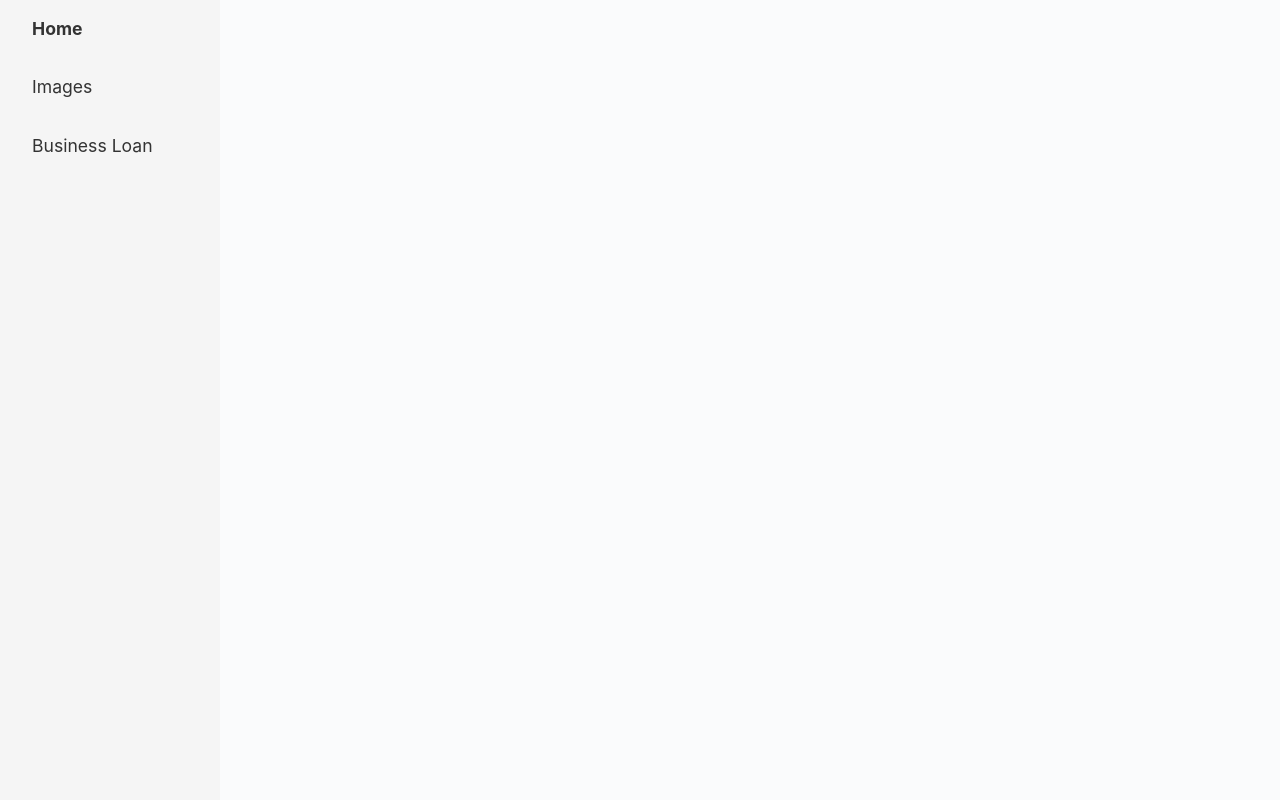
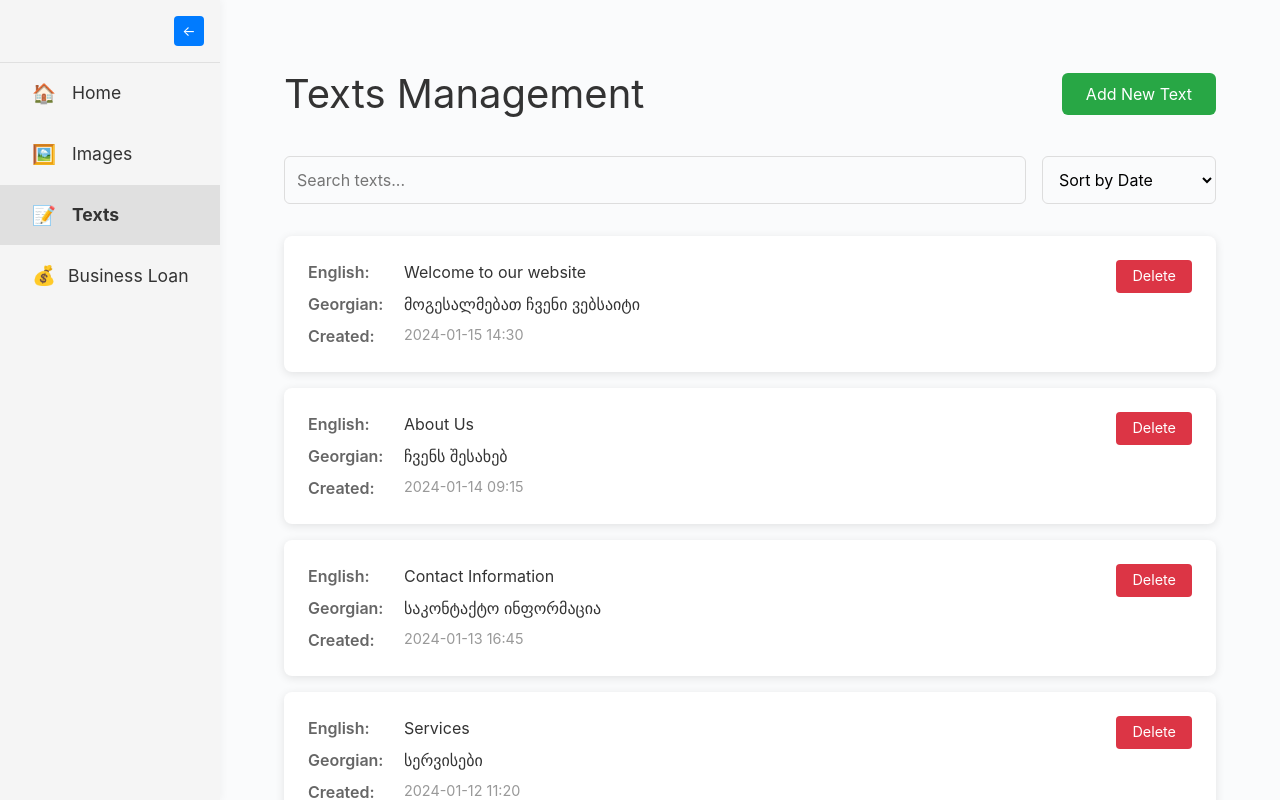
Before and after one commit to dajavakhishvili-tbc/bwb-admin, an Angular app: page /texts in a window 1280 px wide. Before the commit this address led to /. Shown: the top 800 px of the page. Built offline with nearby package versions, Linux system fonts and the light colour scheme.

Commit message:
add navigation shrinking functionality

```diff
--- a/src/app/app.routes.ts
+++ b/src/app/app.routes.ts
@@ -2,10 +2,12 @@ import { Routes } from '@angular/router';
 import { HomeComponent } from './home/home.component';
 import { ImagesComponent } from './images/images.component';
 import { BusinessLoanComponent } from './business-loan/business-loan.component';
+import { TextsComponent } from './texts/texts.component';
 
 export const routes: Routes = [
   { path: '', redirectTo: '/home', pathMatch: 'full' },
   { path: 'home', component: HomeComponent },
   { path: 'images', component: ImagesComponent },
+  { path: 'texts', component: TextsComponent },
   { path: 'business-loan', component: BusinessLoanComponent },
 ];
--- a/src/app/app.scss
+++ b/src/app/app.scss
@@ -1,3 +1,7 @@
+:root {
+  --nav-width: 220px;
+}
+
 .ib-app-layout {
   display: flex;
   min-height: 100vh;
@@ -13,4 +17,11 @@
   background: #fafbfc;
   min-height: 100vh;
   overflow-x: auto;
+  margin-left: var(--nav-width);
+  transition: margin-left 0.3s ease;
 }
+
+/* When navigation is collapsed, adjust content margin */
+.ib-app-content.nav-collapsed {
+  margin-left: 60px;
+}
--- a/src/app/navigation/navigation.component.html
+++ b/src/app/navigation/navigation.component.html
@@ -1,8 +1,17 @@
-<nav class="side-nav">
+<nav class="side-nav" [class.collapsed]="isCollapsed()">
+  <div class="nav-header">
+    <button class="toggle-btn" (click)="toggleNavigation()">
+      {{ isCollapsed() ? '→' : '←' }}
+    </button>
+  </div>
+
   <ul>
     @for (item of navItems; track item.route) {
       <li routerLinkActive="active" [routerLinkActiveOptions]="{ exact: true }">
-        <a [routerLink]="item.route">{{ item.label }}</a>
+        <a [routerLink]="item.route">
+          <span class="nav-icon">{{ item.icon }}</span>
+          <span class="nav-label" [class.hidden]="isCollapsed()">{{ item.label }}</span>
+        </a>
       </li>
     }
   </ul>
--- a/src/app/navigation/navigation.component.scss
+++ b/src/app/navigation/navigation.component.scss
@@ -1,12 +1,61 @@
 .side-nav {
   width: 220px;
   background: #f5f5f5;
-  height: 100vh;
+  min-height: 100vh;
+  height: 100%;
   box-shadow: 2px 0 8px rgba(0,0,0,0.04);
+  position: fixed;
+  top: 0;
+  left: 0;
+  bottom: 0;
+  transition: width 0.3s ease;
+  overflow: hidden;
+}
+
+.side-nav.collapsed {
+  width: 60px;
+}
+
+.side-nav.collapsed a {
+  padding: 1rem 0;
+  justify-content: center;
+}
+
+.nav-header {
+  padding: 1rem;
+  border-bottom: 1px solid #e0e0e0;
+  display: flex;
+  justify-content: flex-end;
+}
+
+.side-nav.collapsed .nav-header {
+  padding: 1rem 0;
+  justify-content: center;
+}
+
+.toggle-btn {
+  background: #007bff;
+  color: white;
+  border: none;
+  width: 30px;
+  height: 30px;
+  border-radius: 4px;
+  cursor: pointer;
+  display: flex;
+  align-items: center;
+  justify-content: center;
+  font-size: 14px;
+  transition: background 0.2s;
+}
+
+.toggle-btn:hover {
+  background: #0056b3;
 }
 
 .side-nav ul {
   list-style: none;
+  margin: 0;
+  padding: 0;
 }
 
 .side-nav li {
@@ -23,7 +72,24 @@
 .side-nav a {
   padding: 1rem 2rem;
   text-decoration: none;
-  display: block;
+  display: flex;
+  align-items: center;
+  gap: 1rem;
   width: 100%;
   height: 100%;
+  white-space: nowrap;
 }
+
+.nav-icon {
+  font-size: 1.2rem;
+  min-width: 20px;
+  text-align: center;
+}
+
+.nav-label {
+  transition: opacity 0.2s ease;
+}
+
+.nav-label.hidden {
+  display: none;
+}
--- a/src/app/navigation/navigation.component.ts
+++ b/src/app/navigation/navigation.component.ts
@@ -1,9 +1,10 @@
-import { Component, ChangeDetectionStrategy } from '@angular/core';
+import { Component, ChangeDetectionStrategy, signal, effect } from '@angular/core';
 import { RouterModule } from '@angular/router';
 
 interface NavItem {
   label: string;
   route: string;
+  icon: string;
 }
 
 @Component({
@@ -14,9 +15,24 @@ interface NavItem {
   changeDetection: ChangeDetectionStrategy.OnPush,
 })
 export class NavigationComponent {
+  readonly isCollapsed = signal(false);
+
   readonly navItems: NavItem[] = [
-    { label: 'Home', route: '/home' },
-    { label: 'Images', route: '/images' },
-    { label: 'Business Loan', route: '/business-loan' },
+    { label: 'Home', route: '/home', icon: '🏠' },
+    { label: 'Images', route: '/images', icon: '🖼️' },
+    { label: 'Texts', route: '/texts', icon: '📝' },
+    { label: 'Business Loan', route: '/business-loan', icon: '💰' },
   ];
+
+  constructor() {
+    // Update CSS custom property when navigation state changes
+    effect(() => {
+      const navWidth = this.isCollapsed() ? '60px' : '220px';
+      document.documentElement.style.setProperty('--nav-width', navWidth);
+    });
+  }
+
+  toggleNavigation() {
+    this.isCollapsed.set(!this.isCollapsed());
+  }
 }
--- /dev/null
+++ b/src/app/texts/texts.component.html
@@ -0,0 +1,104 @@
+<div class="texts-container">
+  <div class="header">
+    <h1>Texts Management</h1>
+    <button class="add-btn" (click)="openAddDialog()">Add New Text</button>
+  </div>
+
+  <div class="filters">
+    <input
+      type="text"
+      placeholder="Search texts..."
+      [value]="searchTerm()"
+      (input)="updateSearch($event)"
+      class="search-input"
+    >
+    <select [value]="sortBy()" (change)="updateSort($event)" class="sort-select">
+      <option value="createdAt">Sort by Date</option>
+      <option value="english">Sort by English</option>
+      <option value="georgian">Sort by Georgian</option>
+    </select>
+  </div>
+
+  <div class="texts-list">
+    @for (text of filteredTexts(); track text.id) {
+      <div class="text-card">
+        <div class="text-content">
+          <div class="text-row">
+            <span class="label">English:</span>
+            <span class="text">{{ text.english }}</span>
+          </div>
+          <div class="text-row">
+            <span class="label">Georgian:</span>
+            <span class="text">{{ text.georgian }}</span>
+          </div>
+          <div class="text-row">
+            <span class="label">Created:</span>
+            <span class="date">{{ text.createdAt }}</span>
+          </div>
+        </div>
+        <div class="text-actions">
+          <button class="delete-btn" (click)="deleteText(text)">Delete</button>
+        </div>
+      </div>
+    }
+  </div>
+
+  <div class="pagination">
+    <button
+      [disabled]="currentPage() === 1"
+      (click)="previousPage()"
+      class="page-btn"
+    >
+      Previous
+    </button>
+    <span class="page-info">Page {{ currentPage() }} of {{ totalPages() }}</span>
+    <button
+      [disabled]="currentPage() === totalPages()"
+      (click)="nextPage()"
+      class="page-btn"
+    >
+      Next
+    </button>
+  </div>
+</div>
+
+<!-- Add Text Dialog -->
+@if (showDialog()) {
+  <div class="dialog-overlay" (click)="closeDialog()">
+    <div class="dialog-content" (click)="$event.stopPropagation()">
+      <div class="dialog-header">
+        <h2>Add New Text</h2>
+        <button class="close-btn" (click)="closeDialog()">&times;</button>
+      </div>
+
+      <div class="dialog-body">
+        <div class="form-group">
+          <label for="english-text">English Text:</label>
+          <textarea
+            id="english-text"
+            [value]="newEnglishText()"
+            (input)="newEnglishText.set($any($event.target).value)"
+            placeholder="Enter English text..."
+            rows="3"
+          ></textarea>
+        </div>
+
+        <div class="form-group">
+          <label for="georgian-text">Georgian Text:</label>
+          <textarea
+            id="georgian-text"
+            [value]="newGeorgianText()"
+            (input)="newGeorgianText.set($any($event.target).value)"
+            placeholder="შეიყვანეთ ქართული ტექსტი..."
+            rows="3"
+          ></textarea>
+        </div>
+      </div>
+
+      <div class="dialog-footer">
+        <button class="cancel-btn" (click)="closeDialog()">Cancel</button>
+        <button class="submit-btn" (click)="submitNewText()">Add Text</button>
+      </div>
+    </div>
+  </div>
+}
--- /dev/null
+++ b/src/app/texts/texts.component.scss
@@ -0,0 +1,274 @@
+.texts-container {
+  padding: 2rem;
+  max-width: 1200px;
+}
+
+.header {
+  display: flex;
+  justify-content: space-between;
+  align-items: center;
+  margin-bottom: 2rem;
+}
+
+h1 {
+  font-size: 2.5rem;
+  color: #333;
+}
+
+.add-btn {
+  background: #28a745;
+  color: white;
+  border: none;
+  padding: 0.75rem 1.5rem;
+  border-radius: 6px;
+  font-size: 1rem;
+  cursor: pointer;
+  transition: background 0.2s;
+}
+
+.add-btn:hover {
+  background: #218838;
+}
+
+.filters {
+  display: flex;
+  gap: 1rem;
+  margin-bottom: 2rem;
+}
+
+.search-input, .sort-select {
+  padding: 0.75rem;
+  border: 1px solid #ddd;
+  border-radius: 6px;
+  font-size: 1rem;
+}
+
+.search-input {
+  flex: 1;
+}
+
+.texts-list {
+  display: flex;
+  flex-direction: column;
+  gap: 1rem;
+  margin-bottom: 2rem;
+}
+
+.text-card {
+  background: white;
+  border-radius: 8px;
+  padding: 1.5rem;
+  box-shadow: 0 2px 10px rgba(0,0,0,0.1);
+  display: flex;
+  justify-content: space-between;
+  align-items: flex-start;
+  transition: transform 0.2s;
+}
+
+.text-card:hover {
+  transform: translateY(-2px);
+}
+
+.text-content {
+  flex: 1;
+}
+
+.text-row {
+  display: flex;
+  margin-bottom: 0.5rem;
+  align-items: flex-start;
+}
+
+.text-row:last-child {
+  margin-bottom: 0;
+}
+
+.label {
+  font-weight: 600;
+  color: #666;
+  min-width: 80px;
+  margin-right: 1rem;
+}
+
+.text {
+  color: #333;
+  flex: 1;
+  word-break: break-word;
+}
+
+.date {
+  color: #999;
+  font-size: 0.9rem;
+}
+
+.text-actions {
+  margin-left: 1rem;
+}
+
+.delete-btn {
+  background: #dc3545;
+  color: white;
+  border: none;
+  padding: 0.5rem 1rem;
+  border-radius: 4px;
+  cursor: pointer;
+  transition: background 0.2s;
+  font-size: 0.9rem;
+}
+
+.delete-btn:hover {
+  background: #c82333;
+}
+
+.pagination {
+  display: flex;
+  justify-content: center;
+  align-items: center;
+  gap: 1rem;
+}
+
+.page-btn {
+  background: #f8f9fa;
+  border: 1px solid #ddd;
+  padding: 0.5rem 1rem;
+  border-radius: 4px;
+  cursor: pointer;
+  transition: background 0.2s;
+}
+
+.page-btn:hover:not(:disabled) {
+  background: #e9ecef;
+}
+
+.page-btn:disabled {
+  opacity: 0.5;
+  cursor: not-allowed;
+}
+
+.page-info {
+  color: #666;
+  font-size: 0.9rem;
+}
+
+// Dialog Styles
+.dialog-overlay {
+  position: fixed;
+  top: 0;
+  left: 0;
+  right: 0;
+  bottom: 0;
+  background: rgba(0, 0, 0, 0.5);
+  display: flex;
+  justify-content: center;
+  align-items: center;
+  z-index: 1000;
+}
+
+.dialog-content {
+  background: white;
+  border-radius: 8px;
+  width: 90%;
+  max-width: 600px;
+  max-height: 80vh;
+  overflow-y: auto;
+  box-shadow: 0 4px 20px rgba(0, 0, 0, 0.3);
+}
+
+.dialog-header {
+  display: flex;
+  justify-content: space-between;
+  align-items: center;
+  padding: 1.5rem;
+  border-bottom: 1px solid #eee;
+}
+
+.dialog-header h2 {
+  margin: 0;
+  color: #333;
+}
+
+.close-btn {
+  background: none;
+  border: none;
+  font-size: 1.5rem;
+  cursor: pointer;
+  color: #666;
+  padding: 0;
+  width: 30px;
+  height: 30px;
+  display: flex;
+  align-items: center;
+  justify-content: center;
+}
+
+.close-btn:hover {
+  color: #333;
+}
+
+.dialog-body {
+  padding: 1.5rem;
+}
+
+.form-group {
+  margin-bottom: 1.5rem;
+}
+
+.form-group label {
+  display: block;
+  margin-bottom: 0.5rem;
+  font-weight: 600;
+  color: #333;
+}
+
+.form-group textarea {
+  width: 100%;
+  padding: 0.75rem;
+  border: 1px solid #ddd;
+  border-radius: 6px;
+  font-size: 1rem;
+  font-family: inherit;
+  resize: vertical;
+  min-height: 80px;
+}
+
+.form-group textarea:focus {
+  outline: none;
+  border-color: #007bff;
+  box-shadow: 0 0 0 2px rgba(0, 123, 255, 0.25);
+}
+
+.dialog-footer {
+  display: flex;
+  justify-content: flex-end;
+  gap: 1rem;
+  padding: 1.5rem;
+  border-top: 1px solid #eee;
+}
+
+.cancel-btn {
+  background: #6c757d;
+  color: white;
+  border: none;
+  padding: 0.75rem 1.5rem;
+  border-radius: 6px;
+  cursor: pointer;
+  transition: background 0.2s;
+}
+
+.cancel-btn:hover {
+  background: #5a6268;
+}
+
+.submit-btn {
+  background: #28a745;
+  color: white;
+  border: none;
+  padding: 0.75rem 1.5rem;
+  border-radius: 6px;
+  cursor: pointer;
+  transition: background 0.2s;
+}
+
+.submit-btn:hover {
+  background: #218838;
+}
--- a/src/app/texts/texts.component.ts
+++ b/src/app/texts/texts.component.ts
@@ -15,11 +15,11 @@ interface TextItem {
 })
 export class TextsComponent {
   readonly texts = signal<TextItem[]>([
-    { id: 1, english: 'Welcome to our website', georgian: 'მოგესალმებათ ჩვენი ვებსაიტი', createdAt: '2024-01-15' },
-    { id: 2, english: 'About Us', georgian: 'ჩვენს შესახებ', createdAt: '2024-01-14' },
-    { id: 3, english: 'Contact Information', georgian: 'საკონტაქტო ინფორმაცია', createdAt: '2024-01-13' },
-    { id: 4, english: 'Services', georgian: 'სერვისები', createdAt: '2024-01-12' },
-    { id: 5, english: 'Home', georgian: 'მთავარი', createdAt: '2024-01-11' },
+    { id: 1, english: 'Welcome to our website', georgian: 'მოგესალმებათ ჩვენი ვებსაიტი', createdAt: '2024-01-15 14:30' },
+    { id: 2, english: 'About Us', georgian: 'ჩვენს შესახებ', createdAt: '2024-01-14 09:15' },
+    { id: 3, english: 'Contact Information', georgian: 'საკონტაქტო ინფორმაცია', createdAt: '2024-01-13 16:45' },
+    { id: 4, english: 'Services', georgian: 'სერვისები', createdAt: '2024-01-12 11:20' },
+    { id: 5, english: 'Home', georgian: 'მთავარი', createdAt: '2024-01-11 13:55' },
   ]);
 
   readonly searchTerm = signal('');
@@ -90,11 +90,16 @@ export class TextsComponent {
 
   submitNewText() {
     if (this.newEnglishText().trim() && this.newGeorgianText().trim()) {
+      const now = new Date();
+      const formattedDate = now.toISOString().slice(0, 10);
+      const formattedTime = now.toTimeString().slice(0, 5);
+      const createdAt = `${formattedDate} ${formattedTime}`;
+
       const newText: TextItem = {
         id: this.generateNextId(),
         english: this.newEnglishText().trim(),
         georgian: this.newGeorgianText().trim(),
-        createdAt: new Date().toISOString().slice(0, 10),
+        createdAt,
       };
 
       this.texts.set([newText, ...this.texts()]);
```
